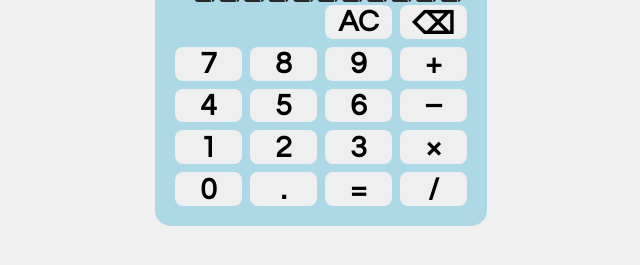
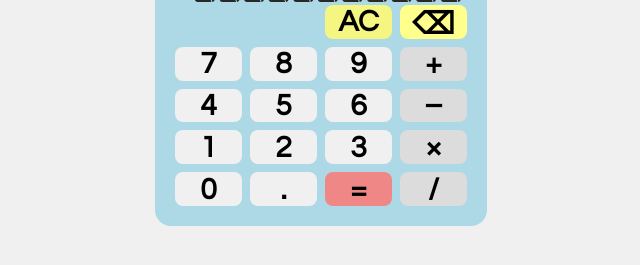
Before and after one commit to derek-graves/basic-calculator, a plain HTML site: page index.html in a window 1280 px wide. In both pictures the pointer is over the button "AC". Shown: the part 327-592 px from the top of the page, without its empty margins (319-959 px from the left). Drawn offline with Linux system fonts and the light colour scheme.

Commit message:
Add hover effects to all buttons

```diff
--- a/style.css
+++ b/style.css
@@ -54,3 +54,35 @@ button {
 #clear {
   grid-column-start: 3;
 }
+
+#clear, #erase {
+  background-color: rgb(255, 255, 140);
+}
+
+#clear:hover, #erase:hover {
+  background-color: rgb(245, 245, 130);
+}
+
+.numeric {
+  background-color: rgb(240, 240, 240);
+}
+
+.numeric:hover {
+  background-color: rgb(230, 230, 230);
+}
+
+.operation {
+  background-color: rgb(220, 220, 220);
+}
+
+.operation:hover {
+  background-color: rgb(210, 210, 210);
+}
+
+#equals {
+  background-color: rgb(240, 135, 135);
+}
+
+#equals:hover {
+  background-color: rgb(230, 125, 125);
+}
```
